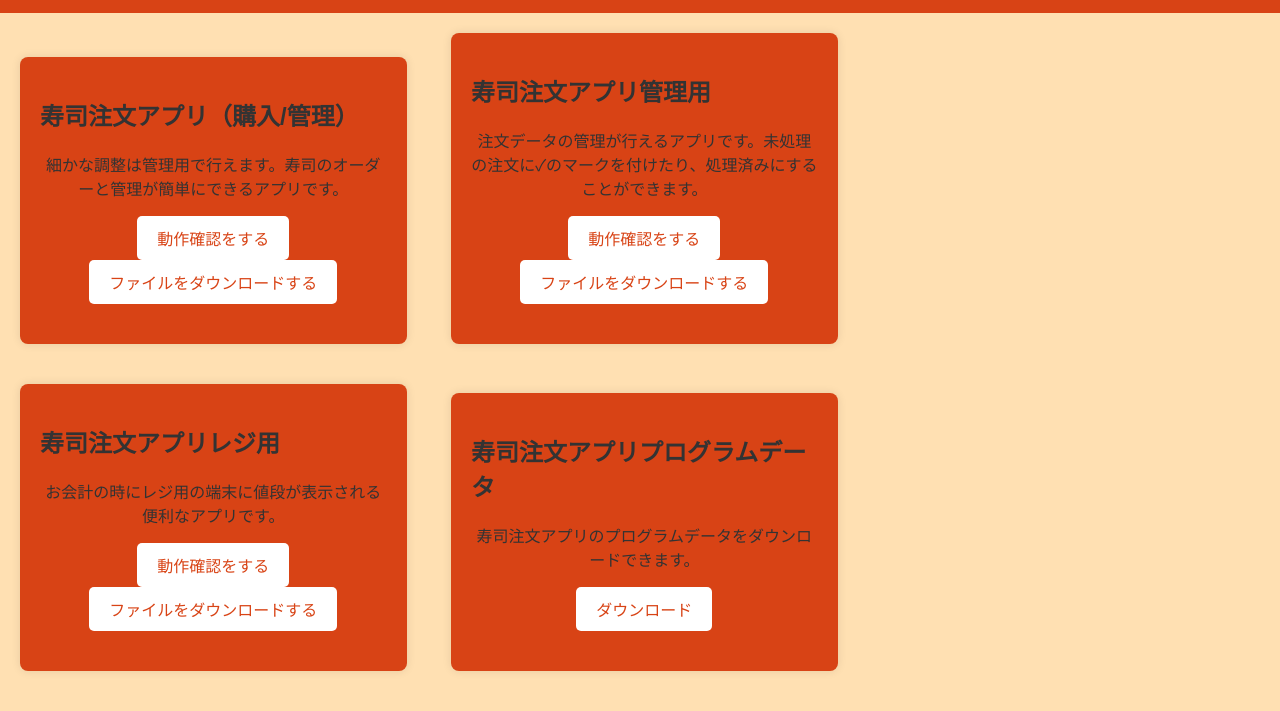
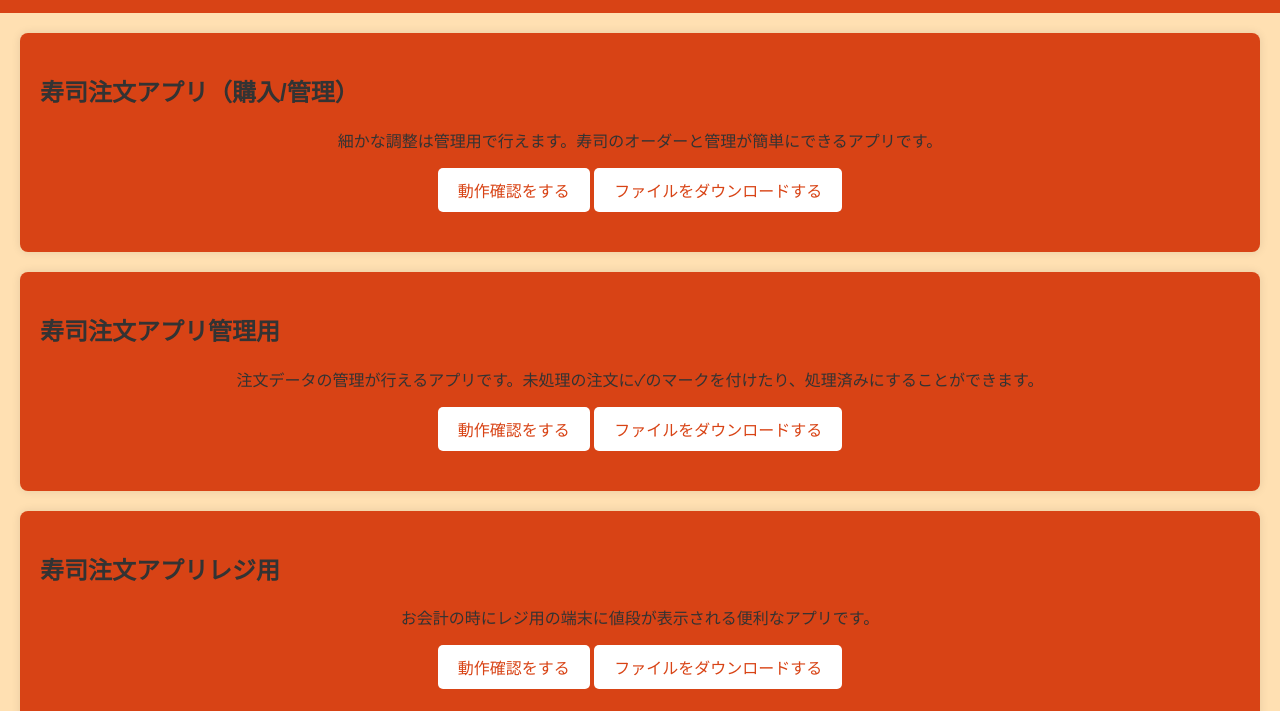
Before and after one commit to tamapiko/scratch-kariru-sushi, a plain HTML site: page index.html in a window 1280 px wide. Shown: the part 89-800 px from the top of the page. Drawn offline with Linux system fonts and the light colour scheme.

Commit message:
Update index.html

```diff
--- a/index.html
+++ b/index.html
@@ -29,13 +29,11 @@
     }
 
     section {
-      display: inline-block; /* セクションを横に並べる */
       margin: 20px;
       padding: 20px;
       background-color: #d84315; /* 寿司カラーに変更 */
       border-radius: 8px;
       box-shadow: 0 0 10px rgba(0, 0, 0, 0.1);
-      width: calc(33.33% - 40px); /* 画面幅に対して33.33%の幅に設定 */
       box-sizing: border-box;
     }
 
```
